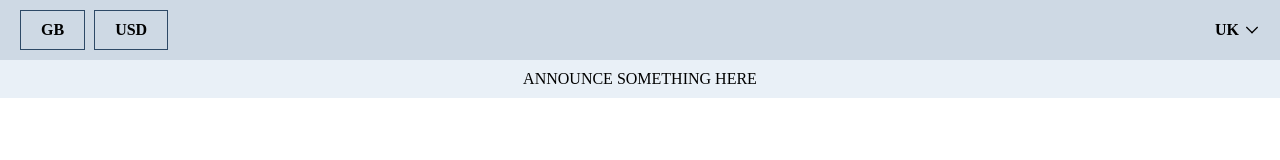
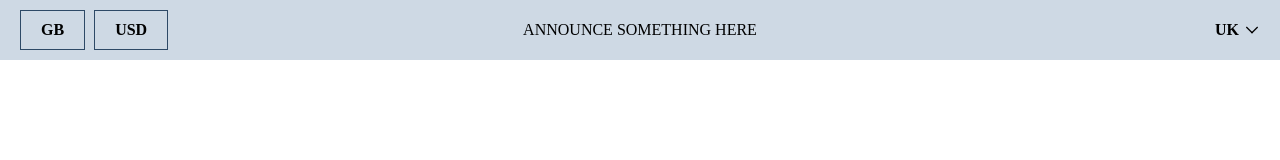
Before and after one commit to St3ve89/we-make-websites-project, a website: page src/index.pug in a window 1280 px wide. Drawn offline with nearby package versions, Linux system fonts and the light colour scheme; files that its build step writes are made by us from their sources; files whose address does not match are found by name; a web font is replaced by a local one.

Commit message:
Style the responsive tablet announce version

```diff
--- /dev/null
+++ b/src/_component/announce/announce-mobile.scss
@@ -0,0 +1,33 @@
+.announce__option {
+  display: inline-flex;
+  align-items: center;
+  text-transform: uppercase;
+}
+
+.announce__button {
+  border: 1px solid $color-san-juan;
+  display: inline-block;
+  padding: 10px 20px;
+  text-transform: uppercase;
+  margin-right: 5px;
+}
+
+.announce__top {
+  background-color: $color-botticelli;
+  font-weight: bold;
+  display: flex;
+  justify-content: space-between;
+  align-items: center;
+  padding: 10px 20px;
+}
+
+.announce__country {
+  margin-right: 5px;
+}
+
+.announce__bottom {
+  background-color: $color-black-squeeze;
+  text-align: center;
+  padding: 10px 20px;
+  text-transform: uppercase;
+}
--- /dev/null
+++ b/src/_component/announce/announce-tablet.scss
@@ -0,0 +1,21 @@
+@media screen and (min-width: 768px) {
+   .announce {
+     position: relative;
+   }
+
+   .announce__bottom {
+     position: absolute;
+     top: 0;
+     bottom: 0;
+     left: 0;
+     right: 0;
+     background-color: transparent;
+     display: flex;
+     justify-content: center;
+     align-items: center;
+
+    //  make the container ignore mouse events
+    // like you can click through it
+    pointer-events: none;
+   }
+}
--- a/src/_component/announce/announce.scss
+++ b/src/_component/announce/announce.scss
@@ -1,33 +1,2 @@
-.announce__option {
-  display: inline-flex;
-  align-items: center;
-  text-transform: uppercase;
-}
-
-.announce__button {
-  border: 1px solid $color-san-juan;
-  display: inline-block;
-  padding: 10px 20px;
-  text-transform: uppercase;
-  margin-right: 5px;
-}
-
-.announce__top {
-  background-color: $color-botticelli;
-  font-weight: bold;
-  display: flex;
-  justify-content: space-between;
-  align-items: center;
-  padding: 10px 20px;
-}
-
-.announce__country {
-  margin-right: 5px;
-}
-
-.announce__bottom {
-  background-color: $color-black-squeeze;
-  text-align: center;
-  padding: 10px 20px;
-  text-transform: uppercase;
-}
+@import 'announce-mobile';
+@import 'announce-tablet';
```
